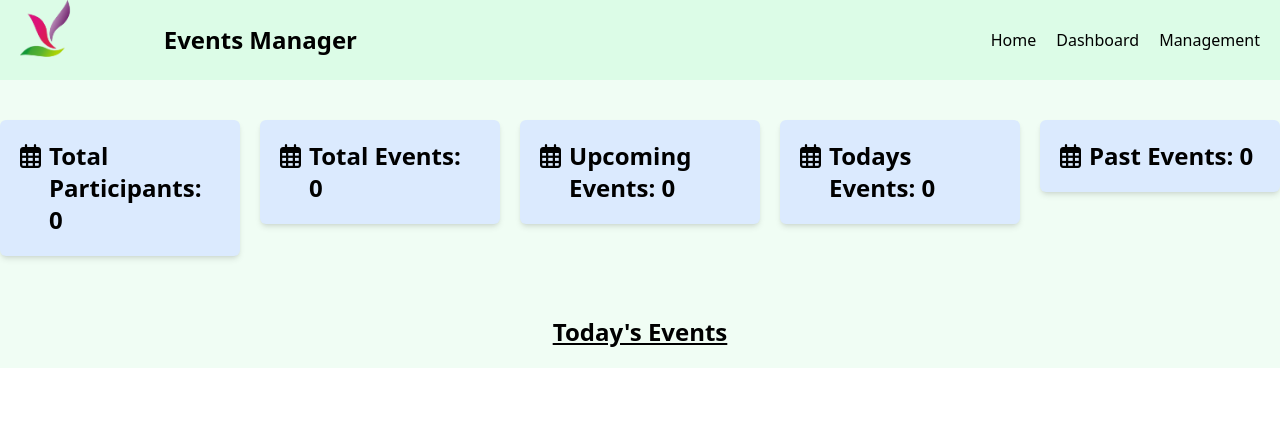
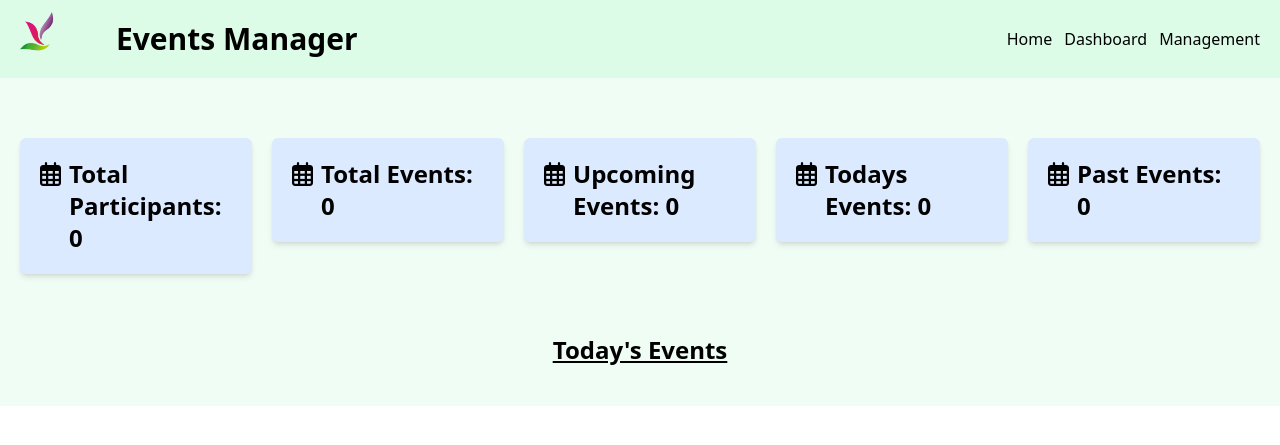
Before and after one commit to achibhossengit/Event-Manager, a Django app: page /event/dashboard/ in a window 1280 px wide. Shown: the top 445 px of the page. Run offline with Django 5.2, Linux system fonts and the light colour scheme; data that the repository does not hold is empty; some libraries are stand-ins or nearby versions.

Commit message:
header responsive

```diff
--- a/event/templates/event_list.html
+++ b/event/templates/event_list.html
@@ -1,6 +1,6 @@
 <section>
     <h2 class="text-2xl text-center font-bold py-5 underline"> {{section_title}} </h2>
-    <div class="grid gap-5 px-3 lg:grid-cols-3 md:grid-cols-2 sm:grid-cols-1">
+    <div class="grid gap-5 lg:grid-cols-3 md:grid-cols-2 sm:grid-cols-1">
         {% for event in events %}
             {% comment %} event-1 {% endcomment %}
             <div class="bg-blue-100 shadow-sm rounded-md p-5 leading-relaxed">
--- a/event/templates/header.html
+++ b/event/templates/header.html
@@ -10,21 +10,21 @@
     <title>Event Manager</title>
 </head>
 <body>
-    <header class="flex items-center justify-between px-5 bg-green-100">
-        <div class="flex items-center">
-            <img class="w-1/6" src="../../static/images/logo.png" alt="">
-            <h1 class="text-2xl font-bold">Events Manager</h1>
+    <header class="flex flex-col sm:flex-row sm:items-center sm:justify-between px-5 py-3 bg-green-100">
+        <div class="flex items-center justify-between">
+            <img class="w-20 lg:w-24 h-auto" src="{% static 'images/logo.png' %}" alt="Logo">
+            <h1 class="text-xl sm:text-2xl lg:text-3xl font-bold">Events Manager</h1>
         </div>
-        <div>
-            <ul class="flex gap-5">
-                <li><a href="{% url 'homepage' %}">Home</a></li>
-                <li><a href="{% url 'dashboard' %}">Dashboard</a></li>
-                <li><a href="{% url "management" %}">Management</a></li>
+        <div class="mt-3 sm:mt-0">
+            <ul class="flex justify-center gap-3 text-center">
+                <li><a class="hover:text-green-600" href="{% url 'homepage' %}">Home</a></li>
+                <li><a class="hover:text-green-600" href="{% url 'dashboard' %}">Dashboard</a></li>
+                <li><a class="hover:text-green-600" href="{% url 'management' %}">Management</a></li>
             </ul>
         </div>
     </header>
-    {% comment %} here, will appear dynamic pages {% endcomment %}
-    <main class="bg-green-50">
+
+    <main class="bg-green-50 p-5">
         {% block content %}{% endblock content %}
     </main>
 </body>
--- a/static/css/output.css
+++ b/static/css/output.css
@@ -638,10 +638,6 @@ video {
   margin-bottom: 1.75rem;
 }
 
-.mt-1 {
-  margin-top: 0.25rem;
-}
-
 .mt-3 {
   margin-top: 0.75rem;
 }
@@ -678,20 +674,36 @@ video {
   height: 20rem;
 }
 
+.h-auto {
+  height: auto;
+}
+
 .w-1\/2 {
   width: 50%;
-}
-
-.w-1\/6 {
-  width: 16.666667%;
 }
 
 .w-2\/3 {
   width: 66.666667%;
 }
 
+.w-40 {
+  width: 10rem;
+}
+
 .w-full {
   width: 100%;
+}
+
+.w-32 {
+  width: 8rem;
+}
+
+.w-12 {
+  width: 3rem;
+}
+
+.w-20 {
+  width: 5rem;
 }
 
 .border-collapse {
@@ -710,8 +722,8 @@ video {
   list-style-type: disc;
 }
 
-.grid-cols-2 {
-  grid-template-columns: repeat(2, minmax(0, 1fr));
+.flex-col {
+  flex-direction: column;
 }
 
 .content-start {
@@ -734,12 +746,12 @@ video {
   justify-content: space-around;
 }
 
-.gap-16 {
-  gap: 4rem;
+.gap-2 {
+  gap: 0.5rem;
 }
 
-.gap-2 {
-  gap: 0.5rem;
+.gap-3 {
+  gap: 0.75rem;
 }
 
 .gap-5 {
@@ -829,6 +841,11 @@ video {
   padding: 1.25rem;
 }
 
+.px-3 {
+  padding-left: 0.75rem;
+  padding-right: 0.75rem;
+}
+
 .px-5 {
   padding-left: 1.25rem;
   padding-right: 1.25rem;
@@ -859,11 +876,6 @@ video {
   padding-bottom: 1.25rem;
 }
 
-.px-3 {
-  padding-left: 0.75rem;
-  padding-right: 0.75rem;
-}
-
 .pl-5 {
   padding-left: 1.25rem;
 }
@@ -890,20 +902,17 @@ video {
   line-height: 1.25rem;
 }
 
+.text-xl {
+  font-size: 1.25rem;
+  line-height: 1.75rem;
+}
+
 .font-bold {
   font-weight: 700;
 }
 
 .font-semibold {
   font-weight: 600;
-}
-
-.leading-normal {
-  line-height: 1.5;
-}
-
-.leading-3 {
-  line-height: .75rem;
 }
 
 .leading-relaxed {
@@ -965,72 +974,105 @@ video {
   transition-timing-function: cubic-bezier(0.4, 0, 0.2, 1);
 }
 
+.hover\:text-green-600:hover {
+  --tw-text-opacity: 1;
+  color: rgb(22 163 74 / var(--tw-text-opacity, 1));
+}
+
 @media (min-width: 640px) {
+  .sm\:mt-0 {
+    margin-top: 0px;
+  }
+
+  .sm\:w-12 {
+    width: 3rem;
+  }
+
+  .sm\:w-14 {
+    width: 3.5rem;
+  }
+
+  .sm\:w-20 {
+    width: 5rem;
+  }
+
   .sm\:grid-cols-1 {
     grid-template-columns: repeat(1, minmax(0, 1fr));
   }
 
-  .sm\:gap-5 {
-    gap: 1.25rem;
+  .sm\:flex-row {
+    flex-direction: row;
   }
 
-  .sm\:gap-10 {
-    gap: 2.5rem;
+  .sm\:items-center {
+    align-items: center;
+  }
+
+  .sm\:justify-start {
+    justify-content: flex-start;
+  }
+
+  .sm\:justify-between {
+    justify-content: space-between;
+  }
+
+  .sm\:text-2xl {
+    font-size: 1.5rem;
+    line-height: 2rem;
   }
 }
 
 @media (min-width: 768px) {
-  .md\:w-full {
-    width: 100%;
+  .md\:w-10 {
+    width: 2.5rem;
+  }
+
+  .md\:w-14 {
+    width: 3.5rem;
+  }
+
+  .md\:w-20 {
+    width: 5rem;
   }
 
   .md\:grid-cols-2 {
     grid-template-columns: repeat(2, minmax(0, 1fr));
   }
-
-  .md\:gap-16 {
-    gap: 4rem;
-  }
-
-  .md\:gap-10 {
-    gap: 2.5rem;
-  }
 }
 
 @media (min-width: 1024px) {
-  .lg\:w-2\/3 {
-    width: 66.666667%;
+  .lg\:w-32 {
+    width: 8rem;
   }
 
-  .lg\:w-3\/4 {
-    width: 75%;
+  .lg\:w-24 {
+    width: 6rem;
   }
 
-  .lg\:w-full {
-    width: 100%;
+  .lg\:grid-cols-3 {
+    grid-template-columns: repeat(3, minmax(0, 1fr));
   }
 
   .lg\:grid-cols-5 {
     grid-template-columns: repeat(5, minmax(0, 1fr));
   }
 
-  .lg\:grid-cols-3 {
-    grid-template-columns: repeat(3, minmax(0, 1fr));
+  .lg\:text-3xl {
+    font-size: 1.875rem;
+    line-height: 2.25rem;
+  }
+}
+
+@media (min-width: 1280px) {
+  .xl\:w-48 {
+    width: 12rem;
   }
 
-  .lg\:grid-cols-2 {
-    grid-template-columns: repeat(2, minmax(0, 1fr));
+  .xl\:w-32 {
+    width: 8rem;
   }
 
-  .lg\:gap-16 {
-    gap: 4rem;
-  }
-
-  .lg\:gap-10 {
-    gap: 2.5rem;
-  }
-
-  .lg\:gap-5 {
-    gap: 1.25rem;
+  .xl\:w-24 {
+    width: 6rem;
   }
 }
```
